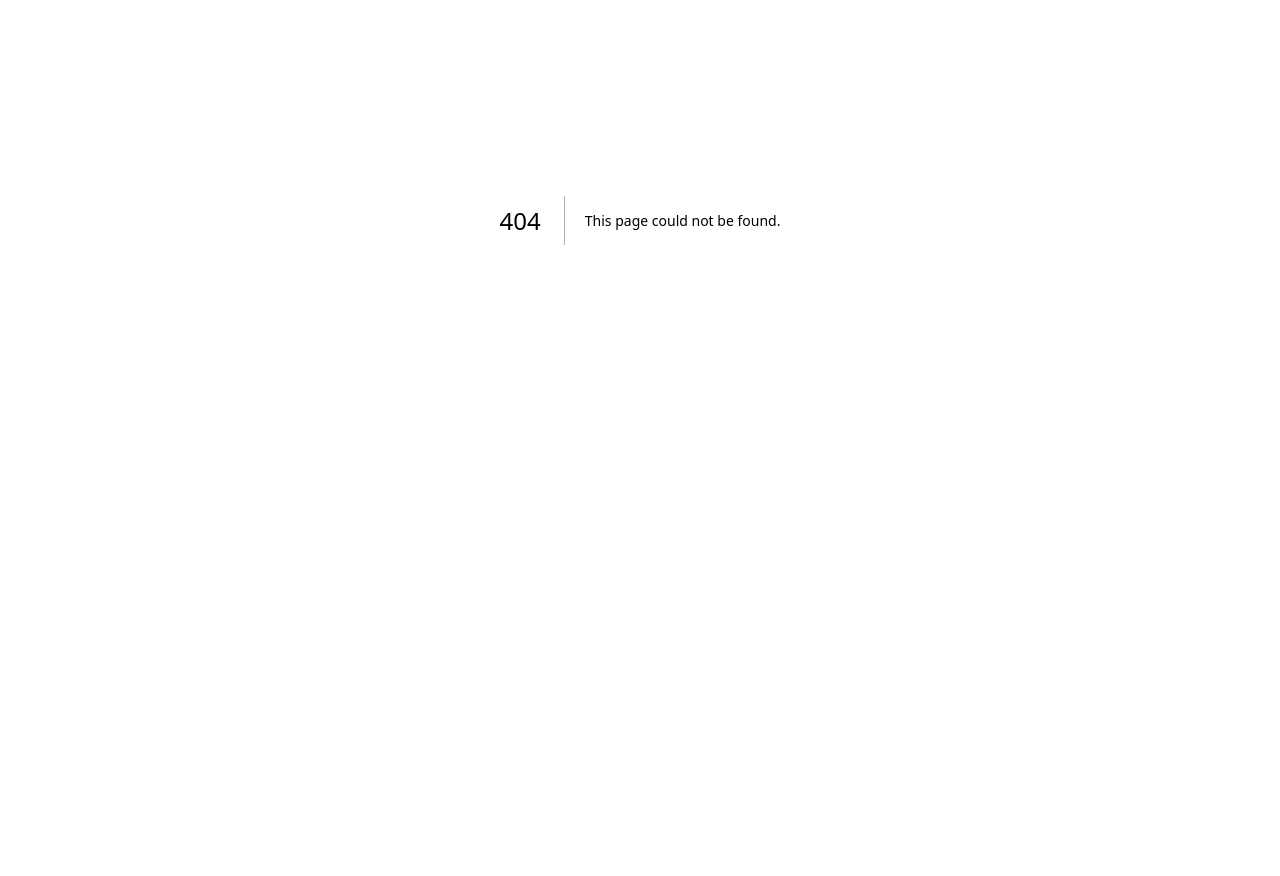
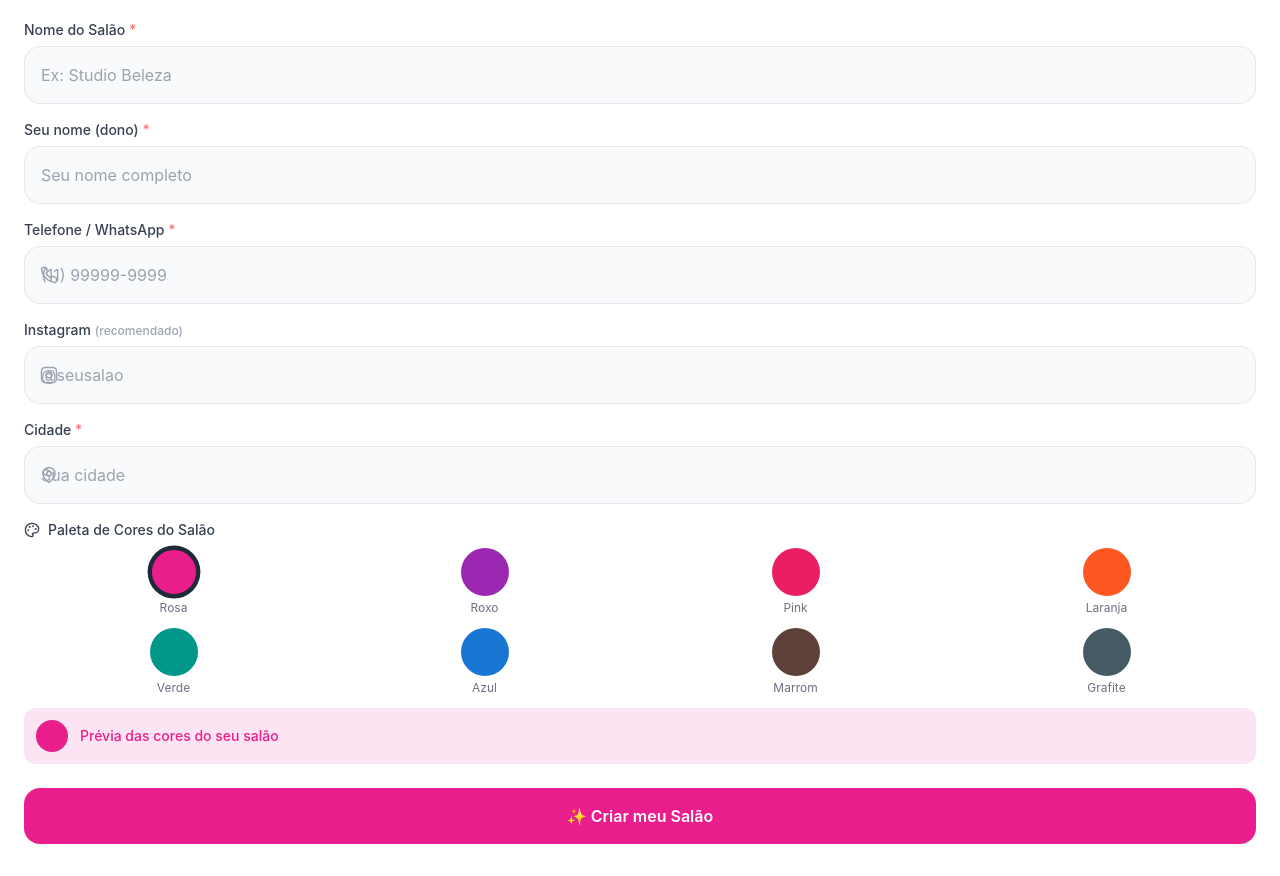
Before and after one commit to juliatedeschi7-creator/salao, a Next.js app: page /criar-salao in a window 1280 px wide. Before the commit this address had no page. Shown: the part 180-1056 px from the top of the page. Before the commit the page ends 800 px from the top, so only its background shows below. Built offline with nearby package versions, Linux system fonts and the light colour scheme.

Commit message:
Criar page.tsx

```diff
--- /dev/null
+++ b/src/app/criar-salao/page.tsx
@@ -0,0 +1,191 @@
+'use client'
+
+import { useState } from 'react'
+import { supabase } from '@/lib/supabase'
+import { useAuth } from '@/lib/hooks/useAuth'
+import { Scissors, Instagram, Phone, MapPin, Palette } from 'lucide-react'
+
+const CORES_PRESET = [
+  { primaria: '#E91E8C', secundaria: '#FCE4F3', nome: 'Rosa' },
+  { primaria: '#9C27B0', secundaria: '#F3E5F5', nome: 'Roxo' },
+  { primaria: '#E91E63', secundaria: '#FCE4EC', nome: 'Pink' },
+  { primaria: '#FF5722', secundaria: '#FBE9E7', nome: 'Laranja' },
+  { primaria: '#009688', secundaria: '#E0F2F1', nome: 'Verde' },
+  { primaria: '#1976D2', secundaria: '#E3F2FD', nome: 'Azul' },
+  { primaria: '#5D4037', secundaria: '#EFEBE9', nome: 'Marrom' },
+  { primaria: '#455A64', secundaria: '#ECEFF1', nome: 'Grafite' },
+]
+
+export default function CriarSalaoPage() {
+  const { profile } = useAuth()
+  const [nome, setNome] = useState('')
+  const [nomeDono, setNomeDono] = useState('')
+  const [telefone, setTelefone] = useState('')
+  const [instagram, setInstagram] = useState('')
+  const [cidade, setCidade] = useState('')
+  const [corPrimaria, setCorPrimaria] = useState('#E91E8C')
+  const [corSecundaria, setCorSecundaria] = useState('#FCE4F3')
+  const [salvando, setSalvando] = useState(false)
+  const [erro, setErro] = useState('')
+
+  function selecionarCor(cor: typeof CORES_PRESET[0]) {
+    setCorPrimaria(cor.primaria)
+    setCorSecundaria(cor.secundaria)
+  }
+
+  function gerarSlug(nome: string) {
+    return nome.toLowerCase()
+      .normalize('NFD').replace(/[\u0300-\u036f]/g, '')
+      .replace(/[^a-z0-9]+/g, '-')
+      .replace(/^-+|-+$/g, '') +
+      '-' + Math.random().toString(36).substr(2, 5)
+  }
+
+  async function handleCriar() {
+    if (!nome || !nomeDono || !telefone || !cidade) {
+      setErro('Preencha todos os campos obrigatórios.')
+      return
+    }
+    setSalvando(true)
+    setErro('')
+
+    const slug = gerarSlug(nome)
+
+    const { data: salao, error } = await supabase
+      .from('saloes')
+      .insert({
+        nome,
+        slug,
+        telefone,
+        instagram: instagram || null,
+        cidade,
+        dono_id: profile?.id,
+        cor_primaria: corPrimaria,
+        cor_secundaria: corSecundaria,
+        ativo: true,
+        pausado: false,
+      })
+      .select()
+      .single()
+
+    if (error) {
+      setErro('Erro ao criar salão. Tente novamente.')
+      setSalvando(false)
+      return
+    }
+
+    await supabase.from('profiles').update({
+      nome: nomeDono,
+      salao_id: salao.id,
+      aprovado: true,
+    }).eq('id', profile?.id)
+
+    window.location.href = '/salao'
+  }
+
+  return (
+    <div className="min-h-screen bg-white flex flex-col">
+      <div className="px-6 py-8 flex flex-col items-center">
+        <div className="w-16 h-16 rounded-full flex items-center justify-center mb-4"
+          style={{ backgroundColor: corSecundaria }}>
+          <Scissors size={28} style={{ color: corPrimaria }} />
+        </div>
+        <h1 className="text-2xl font-bold text-gray-900">Crie seu Salão</h1>
+        <p className="text-gray-500 text-sm mt-1 text-center">
+          Configure as informações do seu espaço
+        </p>
+      </div>
+
+      <div className="flex-1 px-6 flex flex-col gap-4 pb-8">
+        <div>
+          <label className="text-sm font-medium text-gray-700 mb-1.5 block">
+            Nome do Salão <span className="text-red-400">*</span>
+          </label>
+          <input className="input-field" placeholder="Ex: Studio Beleza"
+            value={nome} onChange={e => setNome(e.target.value)} />
+        </div>
+
+        <div>
+          <label className="text-sm font-medium text-gray-700 mb-1.5 block">
+            Seu nome (dono) <span className="text-red-400">*</span>
+          </label>
+          <input className="input-field" placeholder="Seu nome completo"
+            value={nomeDono} onChange={e => setNomeDono(e.target.value)} />
+        </div>
+
+        <div>
+          <label className="text-sm font-medium text-gray-700 mb-1.5 block">
+            Telefone / WhatsApp <span className="text-red-400">*</span>
+          </label>
+          <div className="relative">
+            <Phone size={18} className="absolute left-4 top-1/2 -translate-y-1/2 text-gray-400" />
+            <input className="input-field pl-11" placeholder="(11) 99999-9999"
+              type="tel" value={telefone} onChange={e => setTelefone(e.target.value)} />
+          </div>
+        </div>
+
+        <div>
+          <label className="text-sm font-medium text-gray-700 mb-1.5 block">
+            Instagram <span className="text-gray-400 text-xs">(recomendado)</span>
+          </label>
+          <div className="relative">
+            <Instagram size={18} className="absolute left-4 top-1/2 -translate-y-1/2 text-gray-400" />
+            <input className="input-field pl-11" placeholder="@seusalao"
+              value={instagram} onChange={e => setInstagram(e.target.value)} />
+          </div>
+        </div>
+
+        <div>
+          <label className="text-sm font-medium text-gray-700 mb-1.5 block">
+            Cidade <span className="text-red-400">*</span>
+          </label>
+          <div className="relative">
+            <MapPin size={18} className="absolute left-4 top-1/2 -translate-y-1/2 text-gray-400" />
+            <input className="input-field pl-11" placeholder="Sua cidade"
+              value={cidade} onChange={e => setCidade(e.target.value)} />
+          </div>
+        </div>
+
+        {/* Paleta de cores */}
+        <div>
+          <label className="text-sm font-medium text-gray-700 mb-1.5 flex items-center gap-2">
+            <Palette size={16} />
+            Paleta de Cores do Salão
+          </label>
+          <div className="grid grid-cols-4 gap-3 mt-2">
+            {CORES_PRESET.map(cor => (
+              <button key={cor.primaria} onClick={() => selecionarCor(cor)}
+                className="flex flex-col items-center gap-1">
+                <div
+                  className={`w-12 h-12 rounded-full border-4 transition-all ${corPrimaria === cor.primaria ? 'border-gray-800 scale-110' : 'border-transparent'}`}
+                  style={{ backgroundColor: cor.primaria }}
+                />
+                <span className="text-xs text-gray-500">{cor.nome}</span>
+              </button>
+            ))}
+          </div>
+          <div className="mt-3 p-3 rounded-xl flex items-center gap-3"
+            style={{ backgroundColor: corSecundaria }}>
+            <div className="w-8 h-8 rounded-full" style={{ backgroundColor: corPrimaria }} />
+            <p className="text-sm font-medium" style={{ color: corPrimaria }}>
+              Prévia das cores do seu salão
+            </p>
+          </div>
+        </div>
+
+        {erro && (
+          <div className="bg-red-50 border border-red-200 rounded-xl px-4 py-3">
+            <p className="text-red-600 text-sm text-center">{erro}</p>
+          </div>
+        )}
+
+        <button className="btn-primary mt-2" onClick={handleCriar} disabled={salvando}
+          style={{ backgroundColor: corPrimaria }}>
+          {salvando
+            ? <div className="w-5 h-5 border-2 border-white border-t-transparent rounded-full animate-spin" />
+            : '✨ Criar meu Salão'}
+        </button>
+      </div>
+    </div>
+  )
+}
```
